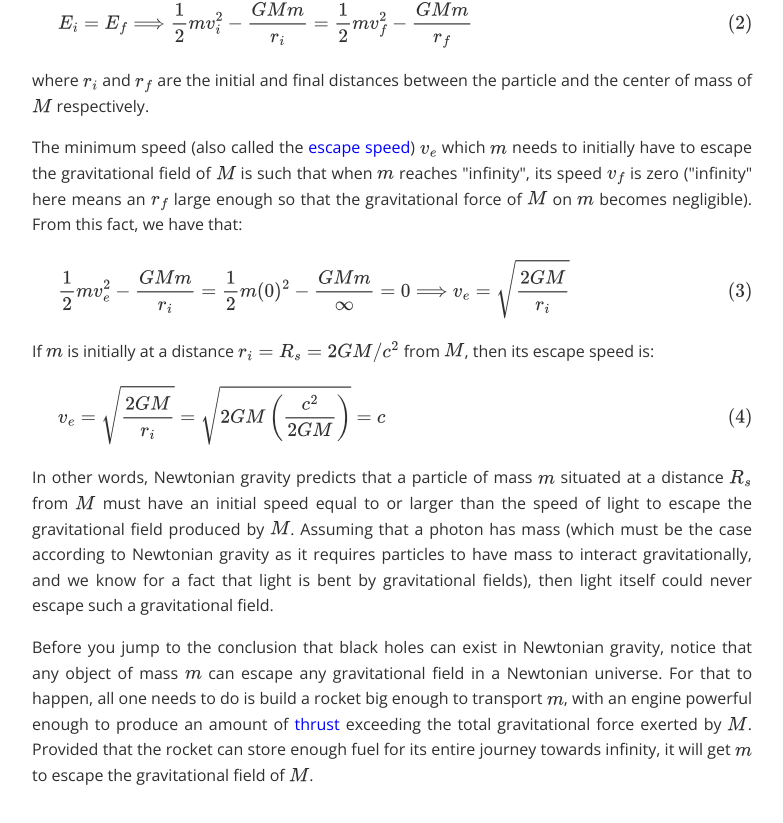
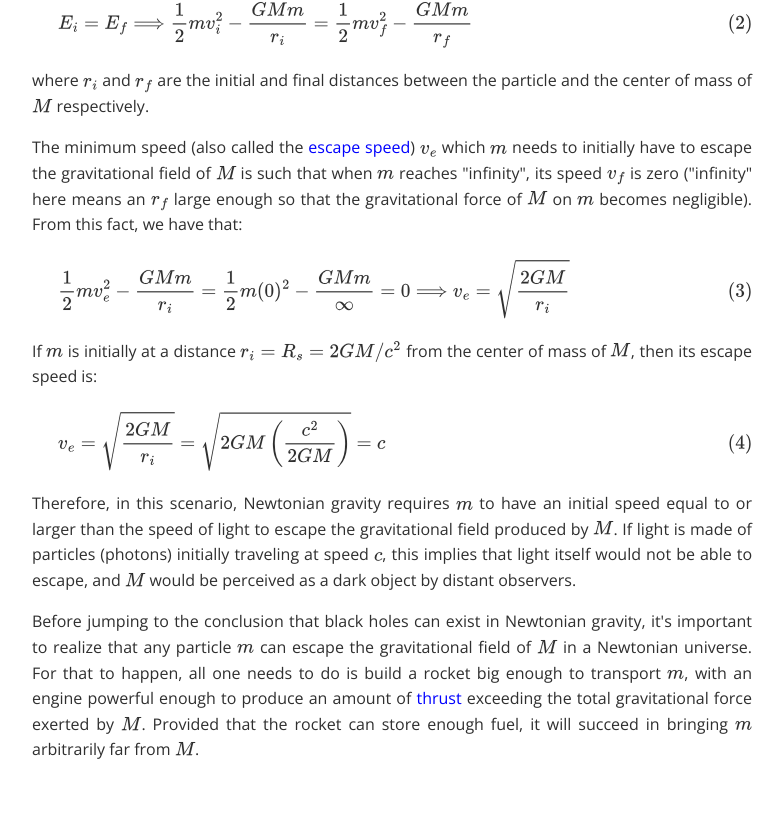
Before and after one commit to dassencio/blog, a Vue app: page /6 in a window 1280 px wide. Shown: the part 618-1441 px from the top of the page, without its empty margins (248-1031 px from the left). Built offline with nearby package versions, Linux system fonts and the light colour scheme.

Commit message:
Improve post text

```diff
--- a/src/posts/6.vue
+++ b/src/posts/6.vue
@@ -52,8 +52,8 @@
   </EquationBlock>
 
   <p>
-    If $m$ is initially at a distance $r_i = R_s = 2GM/c^2$ from $M$, then its
-    escape speed is:
+    If $m$ is initially at a distance $r_i = R_s = 2GM/c^2$ from the center of
+    mass of $M$, then its escape speed is:
   </p>
 
   <EquationBlock>
@@ -61,25 +61,23 @@
   </EquationBlock>
 
   <p>
-    In other words, Newtonian gravity predicts that a particle of mass $m$
-    situated at a distance $R_s$ from $M$ must have an initial speed equal to or
-    larger than the speed of light to escape the gravitational field produced by
-    $M$. Assuming that a photon has mass (which must be the case according to
-    Newtonian gravity as it requires particles to have mass to interact
-    gravitationally, and we know for a fact that light is bent by gravitational
-    fields), then light itself could never escape such a gravitational field.
+    Therefore, in this scenario, Newtonian gravity requires $m$ to have an
+    initial speed equal to or larger than the speed of light to escape the
+    gravitational field produced by $M$. If light is made of particles (photons)
+    initially traveling at speed $c$, this implies that light itself would not
+    be able to escape, and $M$ would be perceived as a dark object by distant
+    observers.
   </p>
 
   <p>
-    Before you jump to the conclusion that black holes can exist in Newtonian
-    gravity, notice that any object of mass $m$ can escape any gravitational
-    field in a Newtonian universe. For that to happen, all one needs to do is
-    build a rocket big enough to transport $m$, with an engine powerful enough
-    to produce an amount of
+    Before jumping to the conclusion that black holes can exist in Newtonian
+    gravity, it's important to realize that any particle $m$ can escape the
+    gravitational field of $M$ in a Newtonian universe. For that to happen, all
+    one needs to do is build a rocket big enough to transport $m$, with an
+    engine powerful enough to produce an amount of
     <a href="https://en.wikipedia.org/wiki/Thrust">thrust</a> exceeding the
     total gravitational force exerted by $M$. Provided that the rocket can store
-    enough fuel for its entire journey towards infinity, it will get $m$ to
-    escape the gravitational field of $M$.
+    enough fuel, it will succeed in bringing $m$ arbitrarily far from $M$.
   </p>
 </template>
 
```
